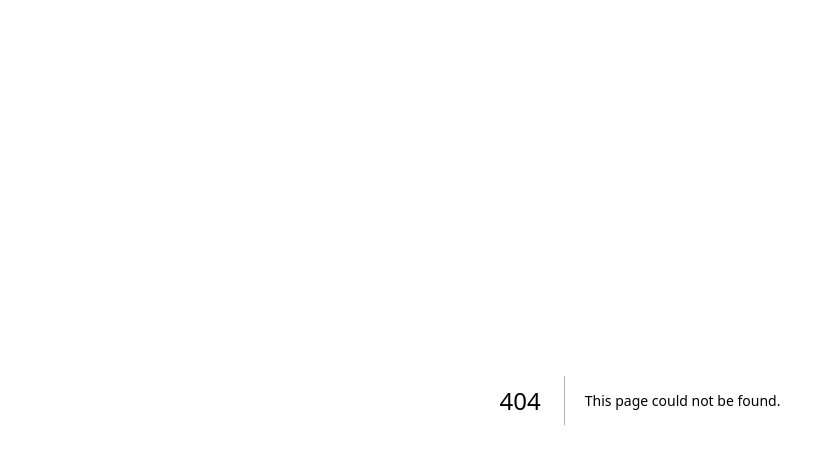
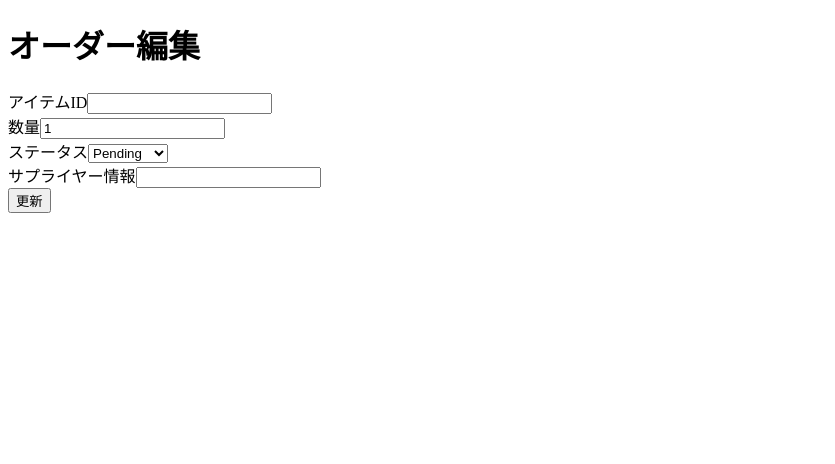
Before and after one commit to Ahoudori77/lakumane-frontend, a Next.js app: page /orders/1/edit in a window 1280 px wide. Before the commit this address had no page. Shown: the top 464 px of the page, without its empty margins (0-835 px from the left). Built offline with nearby package versions, Linux system fonts and the light colour scheme; no server answers.

Commit message:
オーダー一覧のCSVエクスポート/インポート機能を追加

```diff
--- /dev/null
+++ b/src/pages/orders/[id]/edit.tsx
@@ -0,0 +1,77 @@
+import React, { useState, useEffect } from 'react';
+import { useRouter } from 'next/router';
+import api from '../../../lib/api';
+
+const EditOrderPage = () => {
+  const router = useRouter();
+  const { id } = router.query;
+  const [order, setOrder] = useState({
+    item_id: '',
+    quantity: 1,
+    status: 'pending',
+    supplier_info: '',
+  });
+
+  useEffect(() => {
+    if (id) {
+      fetchOrder();
+    }
+  }, [id]);
+
+  const fetchOrder = async () => {
+    const response = await api.get(`/orders/${id}`);
+    setOrder(response.data);
+  };
+
+  const handleSubmit = async (e: React.FormEvent) => {
+    e.preventDefault();
+    await api.put(`/orders/${id}`, order);
+    router.push('/orders');
+  };
+
+  return (
+    <div>
+      <h1>オーダー編集</h1>
+      <form onSubmit={handleSubmit}>
+        <div>
+          <label>アイテムID</label>
+          <input
+            type="text"
+            value={order.item_id}
+            onChange={(e) => setOrder({ ...order, item_id: e.target.value })}
+          />
+        </div>
+        <div>
+          <label>数量</label>
+          <input
+            type="number"
+            value={order.quantity}
+            onChange={(e) => setOrder({ ...order, quantity: parseInt(e.target.value, 10) })}
+          />
+        </div>
+        <div>
+          <label>ステータス</label>
+          <select
+            value={order.status}
+            onChange={(e) => setOrder({ ...order, status: e.target.value })}
+          >
+            <option value="pending">Pending</option>
+            <option value="approved">Approved</option>
+            <option value="rejected">Rejected</option>
+          </select>
+        </div>
+        <div>
+          <label>サプライヤー情報</label>
+          <input
+            type="text"
+            value={order.supplier_info}
+            onChange={(e) => setOrder({ ...order, supplier_info: e.target.value })}
+          />
+        </div>
+        <button type="submit">更新</button>
+      </form>
+    </div>
+  );
+};
+
+export default EditOrderPage;
```
Also changed, not shown: src/pages/orders/[id].tsx (added, +57 -0 lines), src/pages/orders/import.tsx (added, +40 -0 lines), src/pages/orders/index.tsx (added, +76 -0 lines).
